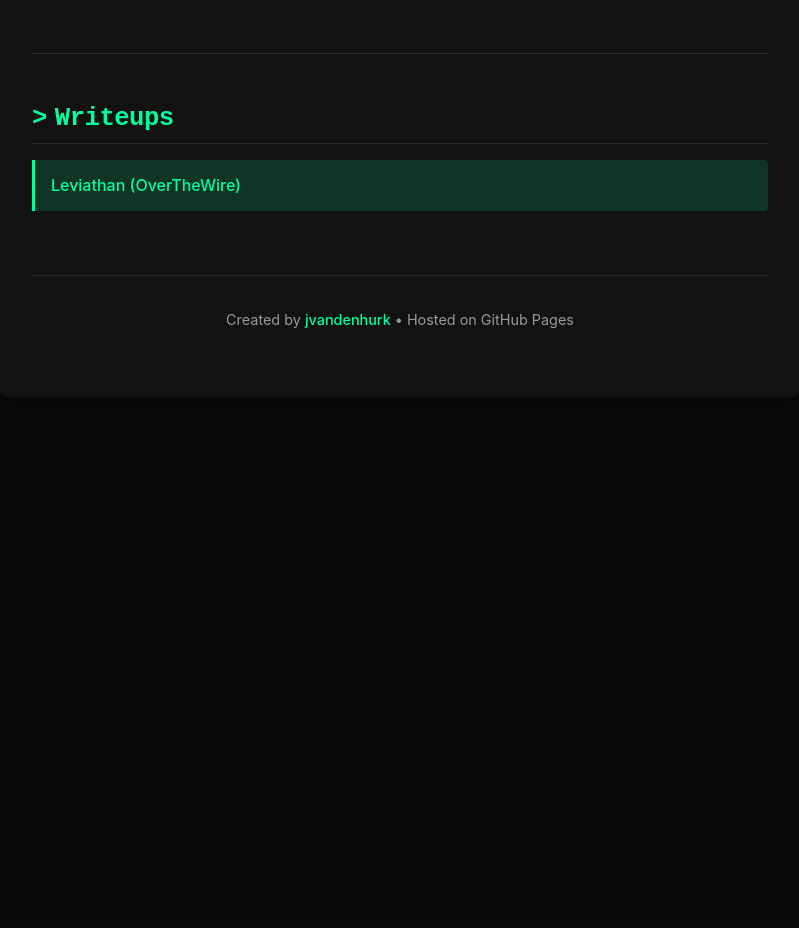
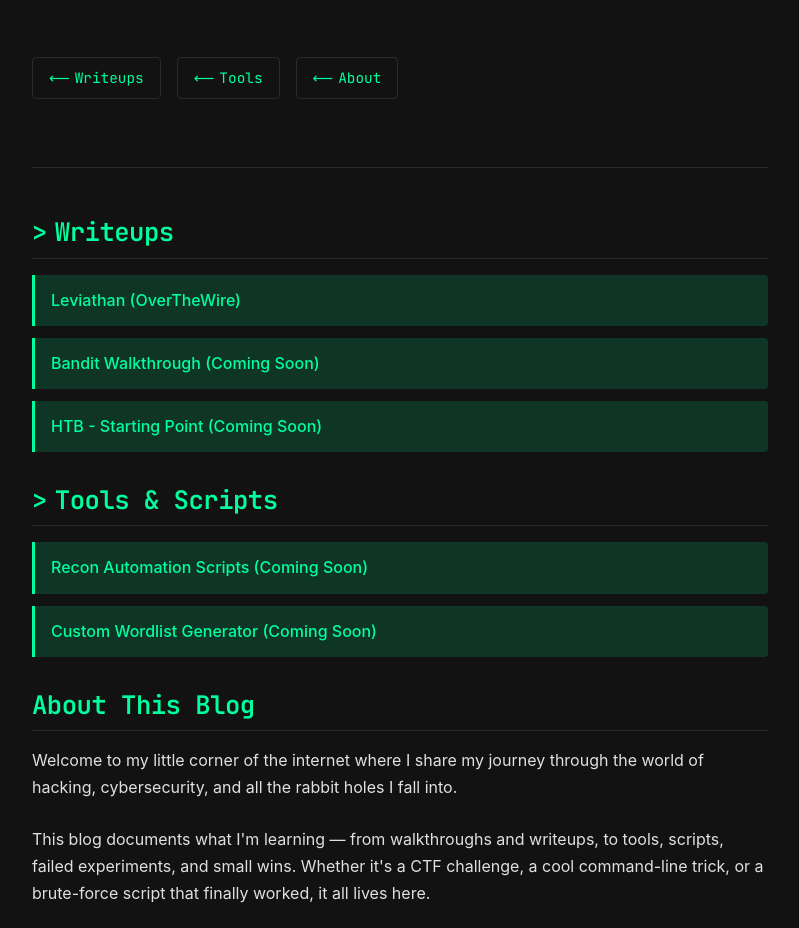
Before and after one commit to JVanDenHurk/blog, a plain HTML site: page index.html in a window 1280 px wide. Shown: the part 157-1085 px from the top of the page, without its empty margins (240-1039 px from the left). Before the commit the page ends 800 px from the top, so only its background shows below. Drawn offline with Linux system fonts and the light colour scheme; files that its build step writes are made by us from their sources.

Commit message:
Update index.html

```diff
--- a/index.html
+++ b/index.html
@@ -5,25 +5,52 @@
   <meta name="viewport" content="width=device-width, initial-scale=1.0"/>
   <title>Hack This and That</title>
   <link rel="stylesheet" href="style.css" />
+  <link rel="stylesheet" href="https://fonts.googleapis.com/css2?family=JetBrains+Mono:wght@300;400;600&display=swap">
+  <meta name="description" content="A personal journey into hacking, cybersecurity, CTFs, and everything in between.">
 </head>
 <body>
   <div class="container">
     <header>
       <h1>Hack This and That</h1>
       <p class="subtitle">A personal journey into hacking, CTFs, and everything in between.</p>
+
+      <nav>
+        <ul>
+          <li><a href="#writeups">Writeups</a></li>
+          <li><a href="#tools">Tools</a></li>
+          <li><a href="#about">About</a></li>
+        </ul>
+      </nav>
     </header>
 
     <main>
-      <section class="post-list">
+      <section id="writeups" class="post-list">
         <h2>Writeups</h2>
         <ul>
           <li><a href="leviathan.html">Leviathan (OverTheWire)</a></li>
-          <!-- Add more posts here -->
+          <li><a href="#">Bandit Walkthrough (Coming Soon)</a></li>
+          <li><a href="#">HTB - Starting Point (Coming Soon)</a></li>
         </ul>
+      </section>
+
+      <section id="tools" class="post-list">
+        <h2>Tools & Scripts</h2>
+        <ul>
+          <li><a href="#">Recon Automation Scripts (Coming Soon)</a></li>
+          <li><a href="#">Custom Wordlist Generator (Coming Soon)</a></li>
+        </ul>
+      </section>
+
+      <section id="about" class="about-section">
+        <h2>About This Blog</h2>
+        <p>Welcome to my little corner of the internet where I share my journey through the world of hacking, cybersecurity, and all the rabbit holes I fall into.</p>
+        <p>This blog documents what I'm learning — from walkthroughs and writeups, to tools, scripts, failed experiments, and small wins. Whether it's a CTF challenge, a cool command-line trick, or a brute-force script that finally worked, it all lives here.</p>
+        <p>I'm learning by doing — and by writing it all down, I learn better and maybe help someone else too. This isn't a polished tutorial site. It's raw, real, and evolving.</p>
       </section>
 
       <footer>
         <p>Created by <a href="https://github.com/jvandenhurk" target="_blank">jvandenhurk</a> • Hosted on GitHub Pages</p>
+        <p><small>Built with 💻 and plenty of trial and error</small></p>
       </footer>
     </main>
   </div>
```
